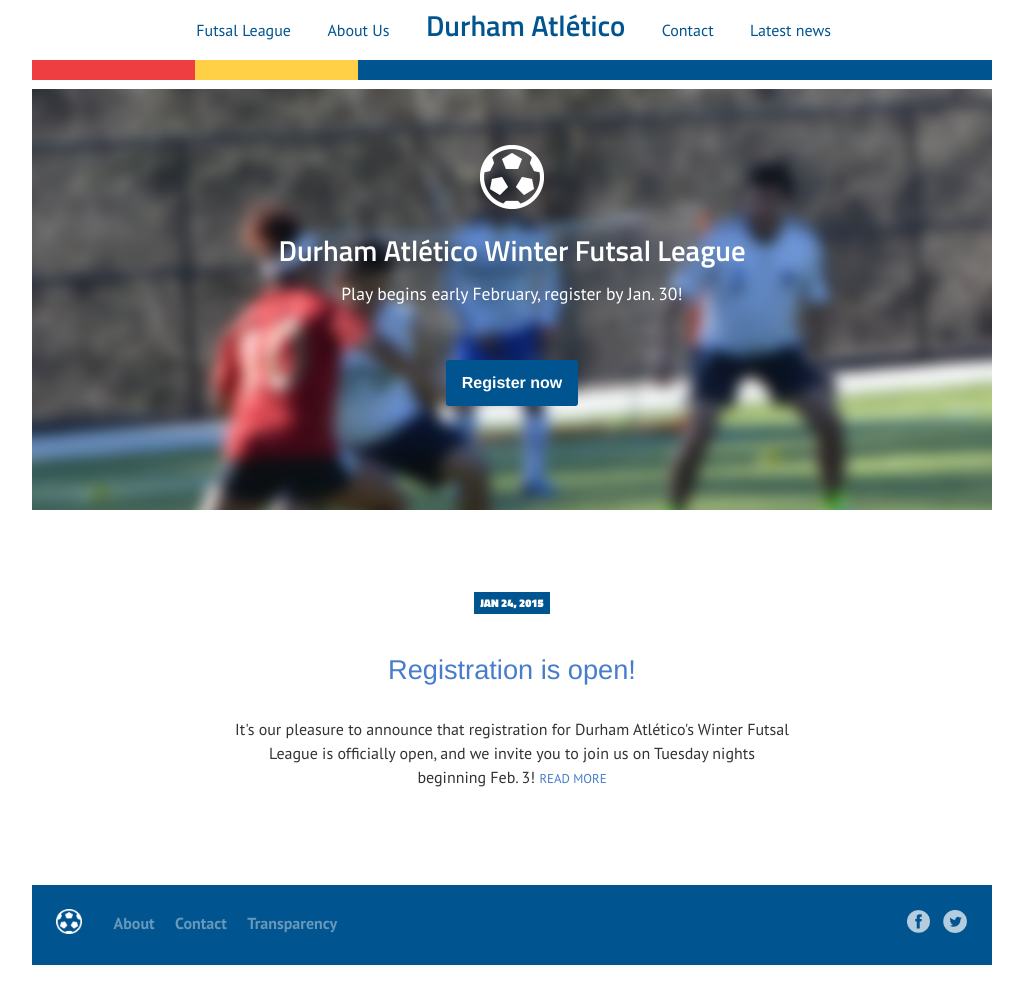
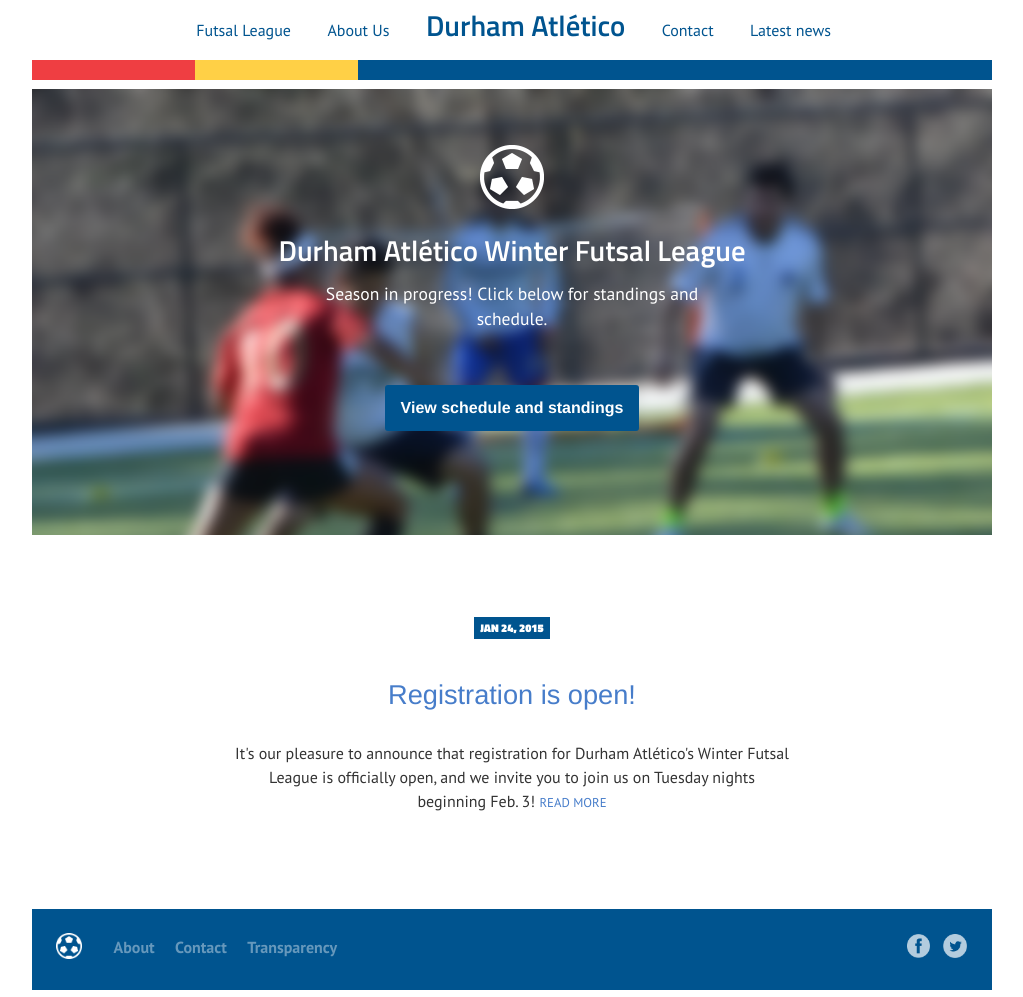
Before and after one commit to durhamatletico/durhamatletico.github.io, a Jekyll site: the page built from index.html, in a window 1280 px wide. Shown: the whole page, without its empty margins (128-1151 px from the left). Built offline with Jekyll 4.4.1, drawn with Linux system fonts in a browser that asks for light colours; before the commit the page ends 972 px from its top, so only the background shows below that.

Commit message:
Update homepage

```diff
--- a/index.html
+++ b/index.html
@@ -10,9 +10,9 @@ layout: default
               <a href="" class="hero-logo"><img src="{{ site.baseurl }}/assets/img/soccer_512.png" alt="Soccer ball"></a>
               <div class="hero-copy">
                 <h1>Durham Atl&eacute;tico Winter Futsal League</h1>
-                <p>Play begins early February, register by Jan. 30!</p>
+                <p>Season in progress! Click below for standings and schedule.</p>
               </div>
-              <div class="register-button"><a href="/futsal#register">Register now</a></div>
+              <div class="register-button"><a href="/futsal/schedule">View schedule and standings</a></div>
             </div>
         </hero>
     </section>
```
Also changed, not shown: futsal/schedule.md (+1 -1 lines).
